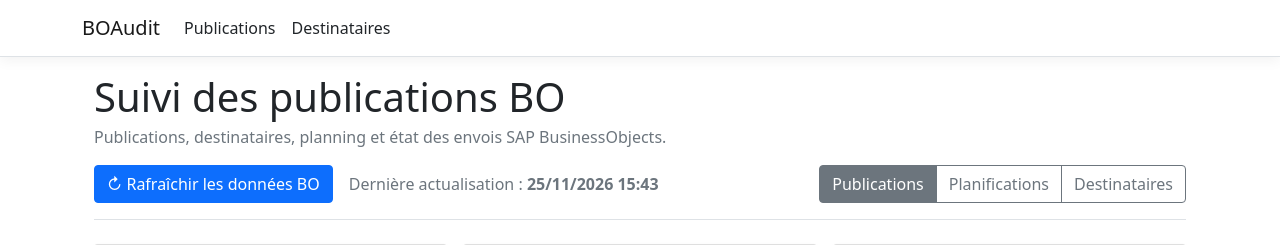
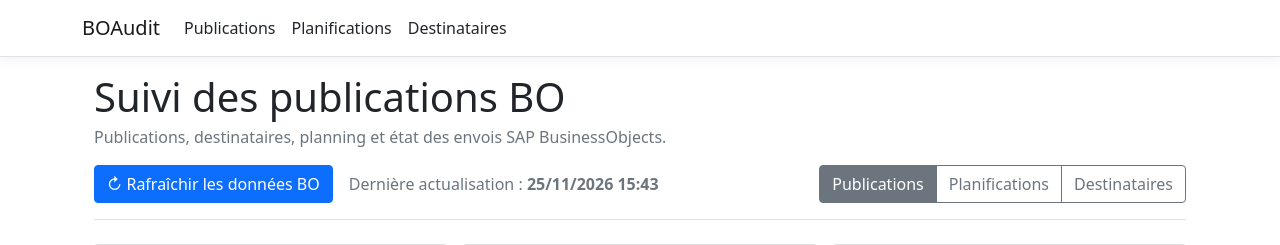
Before and after one commit to pibo06/BO-Audit, an ASP.NET Core app: page / in a window 1280 px wide. Shown: the top 245 px of the page. Run offline with ASP.NET Core 8, Linux system fonts and the light colour scheme; style sheets or scripts are compiled from the project's sources.

Commit message:
Destinataires : intégration des planifications, liste complète des envois, lien menu Planifications
Generated by Mistral Vibe.
Co-Authored-By: Mistral Vibe <vibe@mistral.ai>

```diff
--- a/BOAudit/Pages/Index.cshtml
+++ b/BOAudit/Pages/Index.cshtml
@@ -198,8 +198,8 @@
         // ---- Vue destinataires référencés dans les publications ----
         @if (Model.Recipients.Count == 0)
         {
-            <div class="alert alert-info">Aucun destinataire e-mail statique identifié dans les publications.
-                Lancez d'abord un rafraîchissement, ou les publications utilisent uniquement des destinataires dynamiques (voir leurs détails).</div>
+            <div class="alert alert-info">Aucun destinataire e-mail statique identifié dans les publications ni dans les planifications.
+                Lancez d'abord un rafraîchissement, ou les envois utilisent uniquement des destinataires dynamiques (voir leurs détails).</div>
         }
         else
         {
@@ -213,7 +213,7 @@
                             <th>Matricule RH</th>
                             <th>Base RH</th>
                             <th>Sorti</th>
-                            <th>Publications</th>
+                            <th>Publications / Planifications</th>
                         </tr>
                     </thead>
                     <tbody>
@@ -245,13 +245,17 @@
                                     }
                                 </td>
                                 <td>
-                                    @foreach (var name in recipient.Publications.Take(3))
+                                    @foreach (var name in recipient.Publications)
                                     {
                                         <span class="badge bg-light text-dark border">@name</span>
                                     }
-                                    @if (recipient.Publications.Count > 3)
+                                    @foreach (var name in recipient.Planifications)
                                     {
-                                        <span class="text-muted small">+@(recipient.Publications.Count - 3)</span>
+                                        <span class="badge bg-primary-subtle text-primary-emphasis border border-primary-subtle">@name</span>
+                                    }
+                                    @if (recipient.Publications.Count == 0 && recipient.Planifications.Count == 0)
+                                    {
+                                        <span class="text-muted">—</span>
                                     }
                                 </td>
                             </tr>
--- a/BOAudit/Pages/Index.cshtml.cs
+++ b/BOAudit/Pages/Index.cshtml.cs
@@ -43,7 +43,8 @@ public class IndexModel(
         return RedirectToPage(new { view = View });
     }
 
-    /// <summary>Rassemble tous les e-mails référencés dans les publications et les complète avec la base SQL (EF).</summary>
+    /// <summary>Rassemble tous les e-mails référencés dans les publications et les planifications,
+    /// et les complète avec la base SQL (EF).</summary>
     private async Task<List<RecipientRow>> BuildRecipientsAsync()
     {
         var rows = new Dictionary<string, RecipientRow>(StringComparer.OrdinalIgnoreCase);
@@ -55,6 +56,16 @@ public class IndexModel(
                 if (!rows.TryGetValue(email, out var row))
                     rows[email] = row = new RecipientRow { Email = email };
                 row.Publications.Add(publication.Name);
+            }
+        }
+
+        foreach (var planification in cache.Planifications)
+        {
+            foreach (var email in planification.StaticEmails)
+            {
+                if (!rows.TryGetValue(email, out var row))
+                    rows[email] = row = new RecipientRow { Email = email };
+                row.Planifications.Add(planification.Name);
             }
         }
 
--- a/BOAudit/Pages/Shared/_Layout.cshtml
+++ b/BOAudit/Pages/Shared/_Layout.cshtml
@@ -21,6 +21,9 @@
                     <ul class="navbar-nav flex-grow-1">
                         <li class="nav-item">
                             <a class="nav-link text-dark" asp-area="" asp-page="/Index" asp-route-view="cartes">Publications</a>
+                        </li>
+                        <li class="nav-item">
+                            <a class="nav-link text-dark" asp-area="" asp-page="/Index" asp-route-view="planifications">Planifications</a>
                         </li>
                         <li class="nav-item">
                             <a class="nav-link text-dark" asp-area="" asp-page="/Index" asp-route-view="destinataires">Destinataires</a>
```
Also changed, not shown: BOAudit/Models/RecipientRow.cs (+6 -2 lines).
